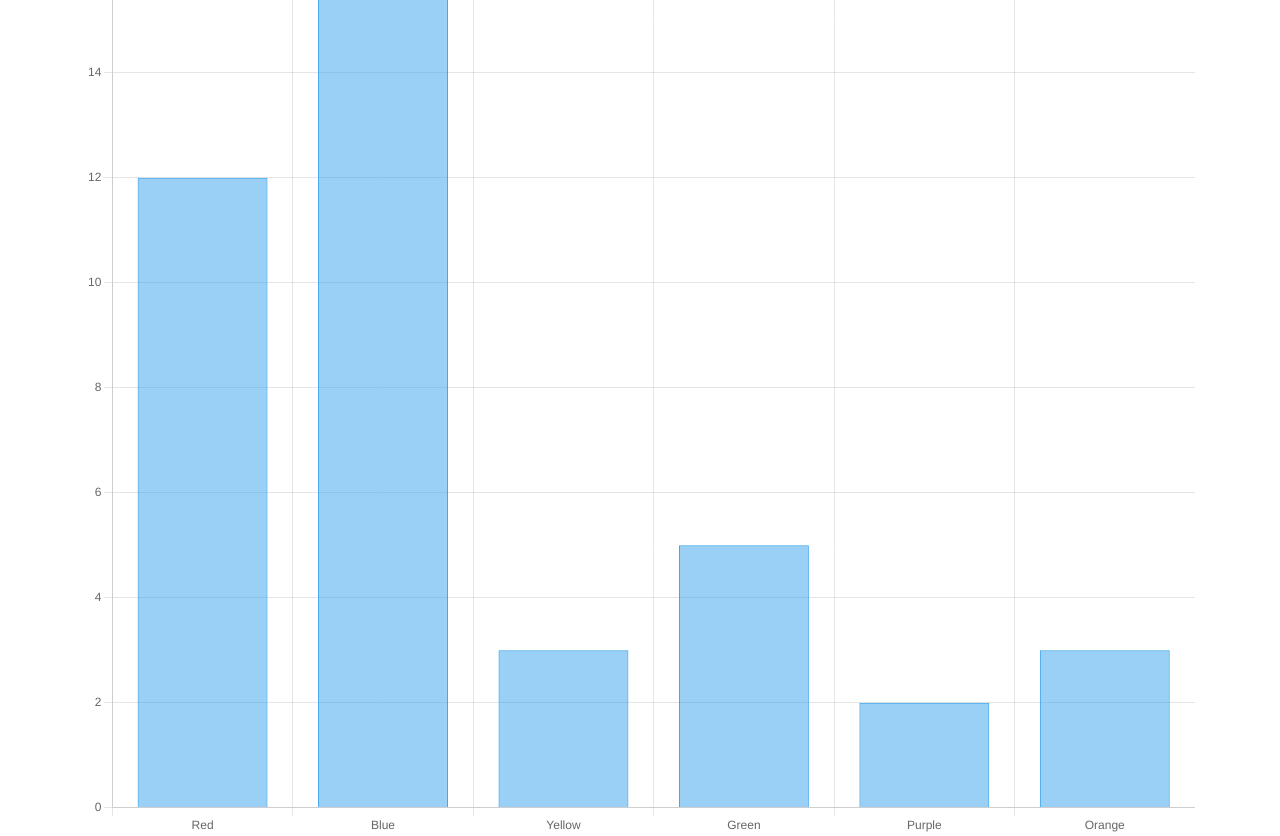
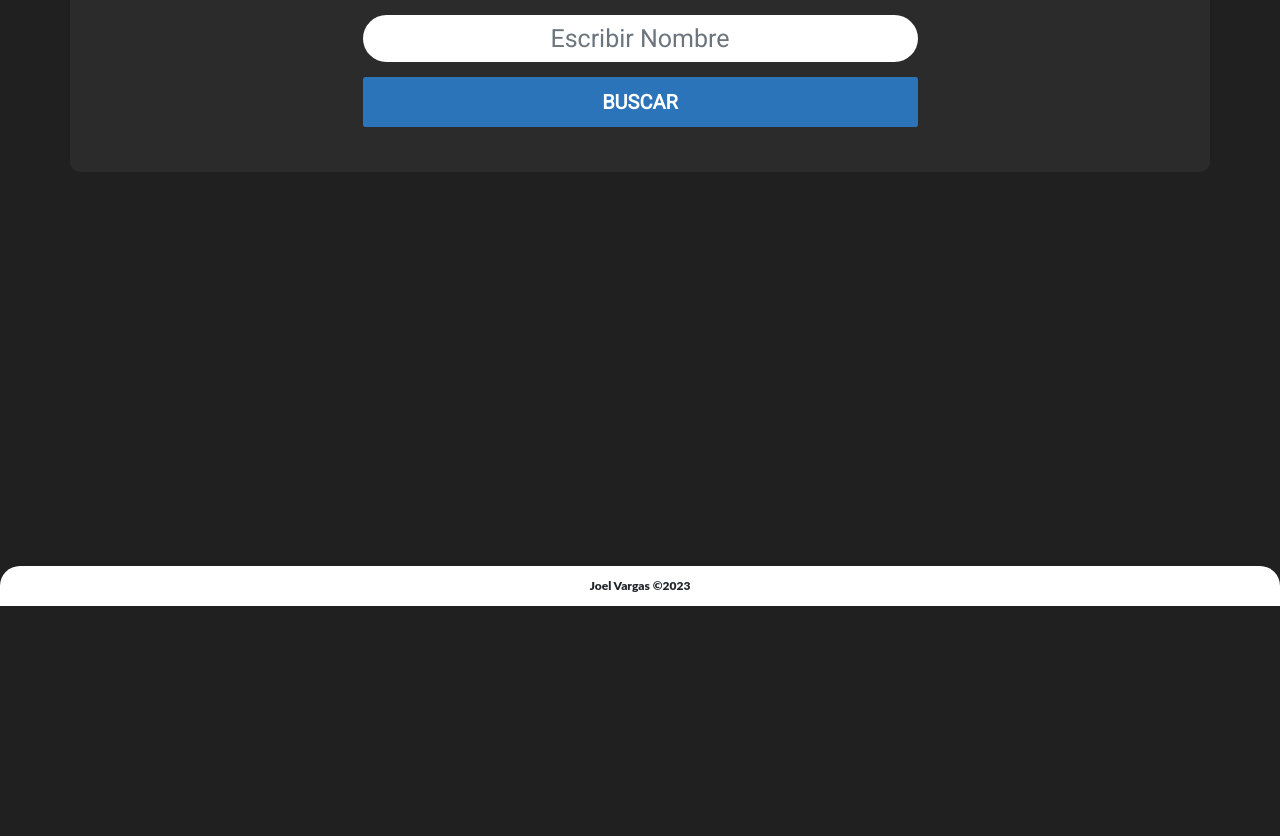
Before and after one commit to JoelVR17/App-Pokemon, a plain HTML site: page index.html in a window 1280 px wide. Shown: the part 274-1110 px from the top of the page. After the commit the page ends 880 px from the top, so only its background shows below. Drawn offline with nearby package versions, Linux system fonts and the light colour scheme.

Commit message:
Add improvements

```diff
--- a/css/style.css
+++ b/css/style.css
@@ -0,0 +1,152 @@
+/* $ PALETTE */
+:root {
+  --white: #ffffff;
+  --black: #000000;
+  --primary: #ffcb04;
+  --secundary: #2b74b9;
+  --secundary__hover: #2b72b9ba;
+  --background: #202020;
+  --element__background: #2b2b2b;
+  --danger: #DC3545;
+}
+
+/* ? GLOBALES */
+html {
+  font-size: 62.5%;
+  box-sizing: border-box;
+  min-width: 100%;
+  min-height: 110vh;
+}
+
+body {
+  display: grid;
+  grid-template-rows: auto 1fr auto;
+  font-family: "Roboto", sans-serif !important;
+  min-width: 100%;
+  min-height: 110vh;
+  background-color: var(--background) !important;
+}
+
+.container {
+  background-color: var(--element__background);
+  border-radius: 10px !important;
+}
+
+.logo:hover {
+  transform: scale(1.2, 1);
+  transition: all ease 0.5s;
+}
+
+*,
+*:before,
+*:after {
+  box-sizing: inherit;
+}
+
+/* ? SCROLL BAR */
+::-webkit-scrollbar {
+  width: 10px;
+}
+
+::-webkit-scrollbar-thumb {
+  background-color: var(--primary);
+  border: 3.5px solid var(--secundary);
+  border-radius: 10px;
+}
+
+::-webkit-scrollbar-track {
+  background-color: var(--element__background);
+}
+
+/* ? CONTAINER */
+.title {
+  color: var(--white);
+  text-transform: uppercase;
+  font-size: 3.5rem;
+  font-weight: 700;
+}
+
+.inputName {
+  padding: 20px !important;
+  font-size: 25px !important;
+  border-radius: 30px !important;
+  border: none !important;
+  text-align: center !important;
+}
+
+.inputName:focus {
+  border: none !important;
+}
+
+.btn-warning {
+  font-size: 20px !important;
+  background-color: var(--secundary) !important;
+  border: none !important;
+  text-transform: uppercase;
+  color: var(--white) !important;
+  font-weight: 600 !important;
+}
+
+.btn-warning:hover {
+  background-color: var(--secundary__hover) !important;
+}
+
+.btn-warning:focus {
+  border: none !important;
+}
+
+/* ? FOOTER */
+footer {
+  background-color: var(--white);
+  border-radius: 20px 20px 0 0;
+  height: 40px;
+  text-align: center;
+  display: flex;
+  align-items: center;
+  justify-content: center;
+}
+
+footer p {
+  font-family: "Lato", sans-serif;
+  font-size: 12px;
+  font-weight: 900;
+}
+
+/* ? CONTENT */
+#info {
+  display: flex;
+  align-items: center;
+  flex-direction: column;
+}
+
+#img {
+  display: flex;
+  justify-content: center;
+  align-items: center;
+}
+
+.element {
+  color: var(--white);
+  margin-bottom: 10px;
+  text-align: center;
+}
+
+.element h3 {
+  font-size: 27px;
+  text-transform: uppercase;
+  font-weight: 600;
+}
+
+.element p {
+  font-size: 20px;
+}
+
+.p-danger {
+  font-size: 20px !important;
+  background-color: var(--danger) !important;
+  border: none !important;
+  text-transform: uppercase;
+  color: var(--white) !important;
+  font-weight: 600 !important;
+  padding: 1rem !important;
+}
--- a/index.html
+++ b/index.html
@@ -9,10 +9,12 @@
     <meta charset="UTF-8" />
     <meta http-equiv="X-UA-Compatible" content="IE=edge" />
     <meta name="viewport" content="width=}, initial-scale=1.0" />
-    <!-- titulo -->
-    <title>XXXXX</title>
-    <!-- estilos -->
+    <!-- title -->
+    <title>Pokemon</title>
+    <!-- styles -->
     <link rel="stylesheet" href="./css/style.css" />
+    <!-- icon page -->
+    <link rel="shortcut icon" href="./img/logo.webp" type="favicon/ico" />
     <!-- boostrap -->
     <link
       rel="stylesheet"
@@ -22,31 +24,59 @@
     />
     <!-- charts -->
     <script src="https://cdn.jsdelivr.net/npm/chart.js"></script>
+    <!-- fonts -->
+    <style>
+      @import url("https://fonts.googleapis.com/css2?family=Roboto&display=swap");
+    </style>
   </head>
   <!-- fin.head -->
 
   <!--SE ESTABLECE EL BODY-->
   <body>
-    <!--SE ESTABLECE EL HEADER-->
-    <header></header>
-    <!-- fin.header -->
+    <a href="#" class="w-100 d-flex justify-content-center">
+      <img
+        src="./img/icon.webp"
+        alt="iconPokemon"
+        class="w-25 mx-auto h-auto my-4 logo"
+      />
+    </a>
+    <!-- MAIN -->
+    <main class="w-100 h-100">
+      <div class="container mt-5 h-auto mb-3">
+        <div class="container__name w-50 mx-auto py-5">
+          <div class="input-group d-flex flex-column">
+            <h1 class="text-center mb-5 mt-3 title">Buscar Pokemon</h1>
+            <input
+              type="text"
+              class="form-control w-100 inputName"
+              aria-label="Text input with radio button"
+              placeholder="Escribir Nombre"
+              id="namePoke"
+            />
+            <button onclick="showPokemon()" class="btn btn-warning my-4 p-3">
+              Buscar
+            </button>
+            <div class="w-100" id="group"></div>
+          </div>
+        </div>
 
-    <!-- MAIN -->
-    <main class="container">
-      <div>
-        <canvas id="myChart" width="400" height="400"></canvas>
+        <div class="container" id="divContainer"></div>
+
       </div>
     </main>
     <!-- fin.main -->
 
     <!--SE ESTABLECE EL FOOTER-->
-    <footer></footer>
+    <footer class="d-flex align-items-center mt-5">
+      <p class="m-0">Joel Vargas ©<span id="rights"></span></p>
+    </footer>
     <!-- fin.footer -->
   </body>
   <!-- fin.body -->
 
   <!-- SCRIPTS-->
   <script src="./js/script.js"></script>
+  <script src="./js/getDate.js"></script>
   <!-- icons -->
   <script
     src="https://kit.fontawesome.com/fe4e860efc.js"
--- /dev/null
+++ b/js/getDate.js
@@ -0,0 +1,4 @@
+// ? Getting the current year and logging it to the console.
+var currentTime = new Date();
+let year = currentTime.getFullYear();
+document.getElementById('rights').innerHTML = year;
--- a/js/script.js
+++ b/js/script.js
@@ -1,5 +1,77 @@
 // # Get data from PokeApi
+const url = "https://pokeapi.co/api/v2/pokemon/";
 
+// # Function for get Pokemon of the API
+const getPokemon = async (pokemon) => {
+  try {
+    const response = await fetch(`${url}${pokemon}`);
+    if (!response.ok) {
+      alert("No registrado en la PokeDex");
+      return;
+    }
+
+    const sought = await response.json();
+
+    return sought;
+  } catch (e) {
+    console.log(e);
+  }
+};
+
+// # Function for get Pokemons of the API
+const getAllPokemons = async () => {
+  try {
+    const response = await fetch(`${url}?offset=20&limit=500"`);
+    if (!response.ok) {
+      alert("Error");
+      return;
+    }
+
+    const sought = await response.json();
+    return sought;
+  } catch (e) {
+    console.log(e);
+  }
+};
+
+// # Get name of the input
+const getValueInput = () => {
+  let namePoke = document.getElementById("namePoke").value;
+  return namePoke;
+};
+
+// # Show the pokemon that has been searched
+const showPokemon = () => {
+  let namePoke = getValueInput();
+  let pokemon = getPokemon(namePoke);
+  var div = document.getElementById("divContainer");
+  var divGroup = document.getElementById("group");
+
+  console.table(pokemon);
+
+  if (!namePoke == "") {
+    div.innerHTML = `
+    <div class="w-100 row">
+      <div class="col" id="img">
+        <img src="./img/logo.webp" class="w-50">
+      </div>
+    <div class="col" id="info">
+      <div class="element">
+        <h3>Nombre: </h3>
+        <p class="m-0">Pikachu</p>
+      </div>
+      <div class="element">
+        <h3>Tipo: </h3>
+        <p class="m-0">Fuego</p>
+      </div>
+    </div>`;
+  } else {
+    divGroup.innerHTML = `
+    <div class="element">
+      <p class="p-danger">Escriba un Nombre</p>
+    </div>`;
+  }
+};
 
 // # Get the canvas
 const chart = document.getElementById("myChart");
```
Also changed, not shown: img/icon.webp (added), img/logo.webp (added).
